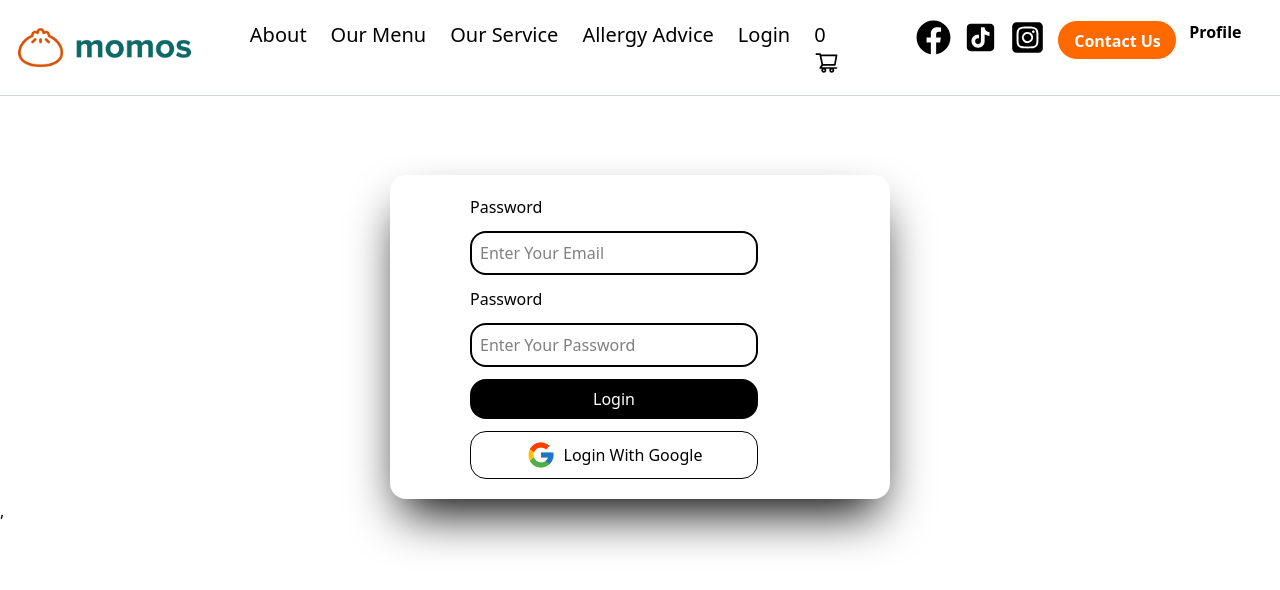
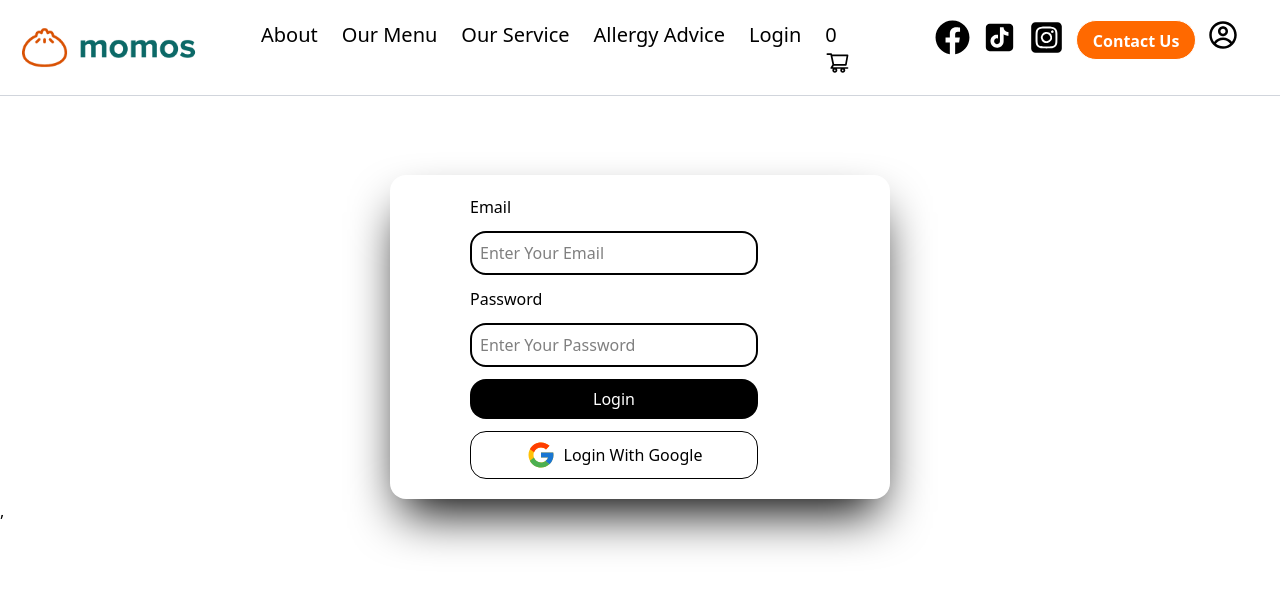
Before and after one commit to RT980/myproject, a React (Vite) app: page /login in a window 1280 px wide. Shown: the top 590 px of the page. Built offline with nearby package versions, Linux system fonts and the light colour scheme; a web font is replaced by a local one.

Commit message:
add new commit

```diff
--- a/src/Auth/Login.jsx
+++ b/src/Auth/Login.jsx
@@ -7,7 +7,7 @@ function Login() {
     <div>
       <form  className="shadow-2xl  space-y-3  shadow-black w-[500px]
        m-auto  mt-20 rounded-2xl p-5 flex    pl-20  flex-col"  >
-        <label htmlFor="Email">Password</label>
+        <label htmlFor="Email">Email</label>
         <input type="Email"  className="  p-2 rounded-2xl  outline-none  border-2 border-black   w-72"  placeholder="Enter Your Email" />
         <label htmlFor="password">Password</label>
         <input type="password" className="  p-2 rounded-2xl outline-none border-black border-2   w-72"  id="" placeholder="Enter Your Password" />
--- a/src/NavBar/Navigation.jsx
+++ b/src/NavBar/Navigation.jsx
@@ -7,6 +7,7 @@ import { AiFillTikTok } from "react-icons/ai";
 import { AiOutlineShoppingCart } from "react-icons/ai";
 import React, { useContext } from "react";
 import { CartContext } from "../Context/CartContext/CartProvider"
+import { CgProfile } from "react-icons/cg";
 
 function Navigation() {
   const {state,dispatch}=useContext(CartContext)
@@ -37,7 +38,7 @@ function Navigation() {
       <NavLink to="https://www.tiktok.com/" target="_blank"><AiFillTikTok size={35}/></NavLink>
       <NavLink to="https://www.instagram.com/" target="_blank"><FaSquareInstagram size={35}/></NavLink>
       <NavLink to="/contact" className="border h-[40px] w-[120px] rounded-[50px] bg-orange-500 hover:bg-orange-800 text-white pl-4 pt-2">Contact Us</NavLink>
-      <NavLink to="/profile">Profile</NavLink>
+      <NavLink to="/profile"><CgProfile  size={30}/></NavLink>
       </div>
     </div>
   )
```
